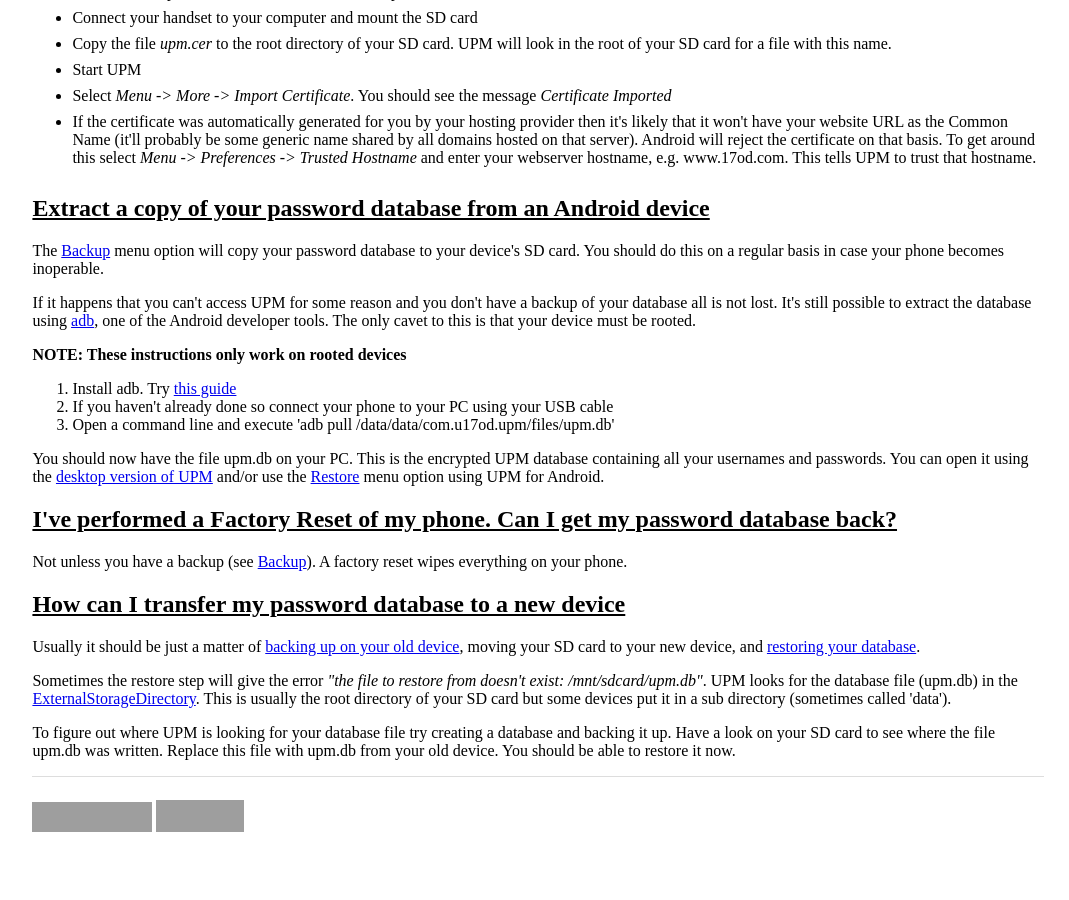
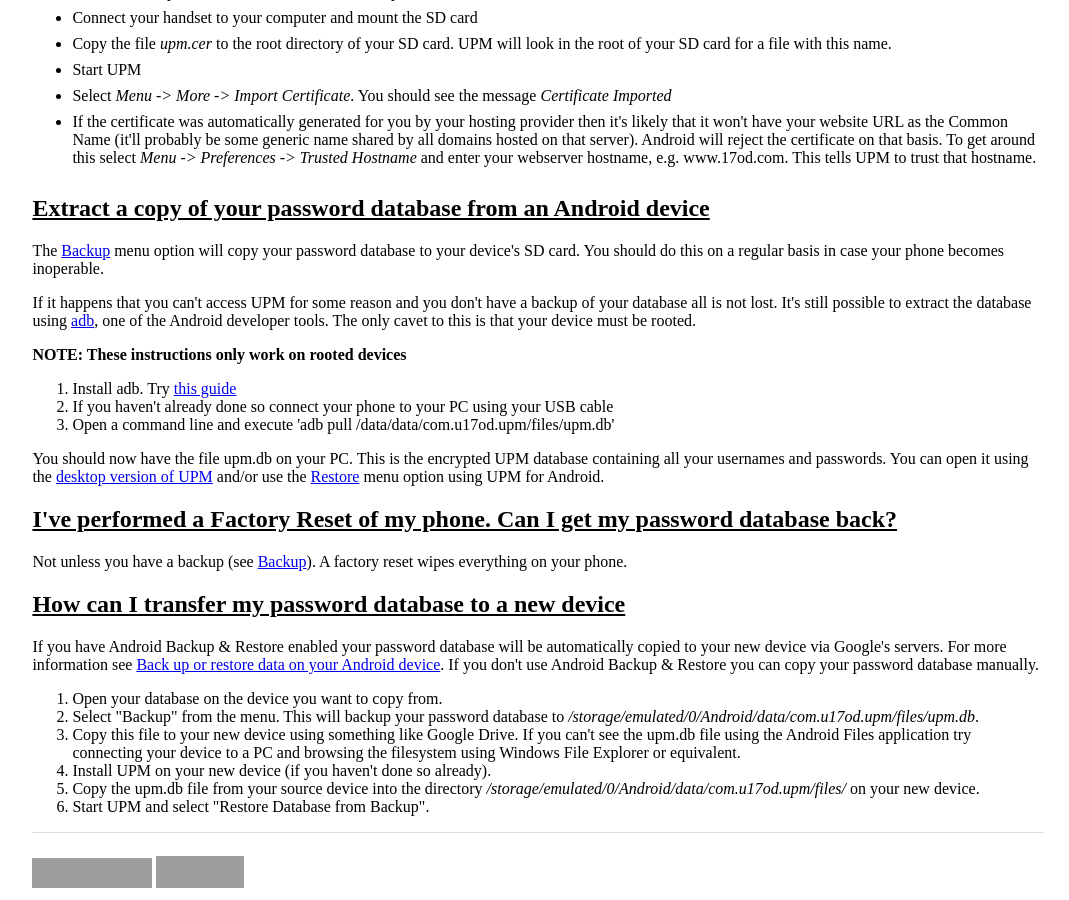
Before and after one commit to adrian/upm-website, a Jekyll site: the page built from upm_android_userguide.html, in a window 1280 px wide and 900 px high, scrolled down 10592 px. Shown: the whole window, without its empty margins (102-1171 px from the left). Built offline with Jekyll 4.4.1, drawn with Linux system fonts in a browser that asks for light colours; some web fonts are replaced; before the commit the page ends 11436 px from its top, so only the background shows below that; grey boxes are pictures that could not be loaded.

Commit message:
Updated instructions for moving db to a new device

```diff
--- a/upm_android_userguide.html
+++ b/upm_android_userguide.html
@@ -250,12 +250,14 @@
 </p>
 
 <h2 id="copy_db_to_new_device">How can I transfer my password database to a new device</h2>
-<p>
-Usually it should be just a matter of <a href="#backup">backing up on your old device</a>, moving your SD card to your new device, and <a href="#restore">restoring your database</a>.
-</p>
-<p>
-Sometimes the restore step will give the error <i>"the file to restore from doesn't exist:  /mnt/sdcard/upm.db"</i>. UPM looks for the database file (upm.db) in the <a href="http://developer.android.com/reference/android/os/Environment.html#getExternalStorageDirectory()">ExternalStorageDirectory</a>.  This is usually the root directory of your SD card but some devices put it in a sub directory (sometimes called 'data').
-</p>
-<p>
-    To figure out where UPM is looking for your database file try creating a database and backing it up. Have a look on your SD card to see where the file upm.db was written. Replace this file with upm.db from your old device. You should be able to restore it now.
-</p>
+If you have Android Backup & Restore enabled your password database will be automatically copied to your new device via Google's servers. For more information see <a href="https://support.google.com/android/answer/2819582?hl=en">Back up or restore data on your Android device</a>.
+
+If you don't use Android Backup & Restore you can copy your password database manually.
+<ol>
+  <li>Open your database on the device you want to copy from.</li>
+  <li>Select "Backup" from the menu. This will backup your password database to <i>/storage/emulated/0/Android/data/com.u17od.upm/files/upm.db</i>.</li>
+  <li>Copy this file to your new device using something like Google Drive. If you can't see the upm.db file using the Android Files application try connecting your device to a PC and browsing the filesystem using Windows File Explorer or equivalent.</li>
+  <li>Install UPM on your new device (if you haven't done so already).</li>
+  <li>Copy the upm.db file from your source device into the directory <i>/storage/emulated/0/Android/data/com.u17od.upm/files/</i> on your new device.</li>
+  <li>Start UPM and select "Restore Database from Backup".</li>
+</ol>
```
